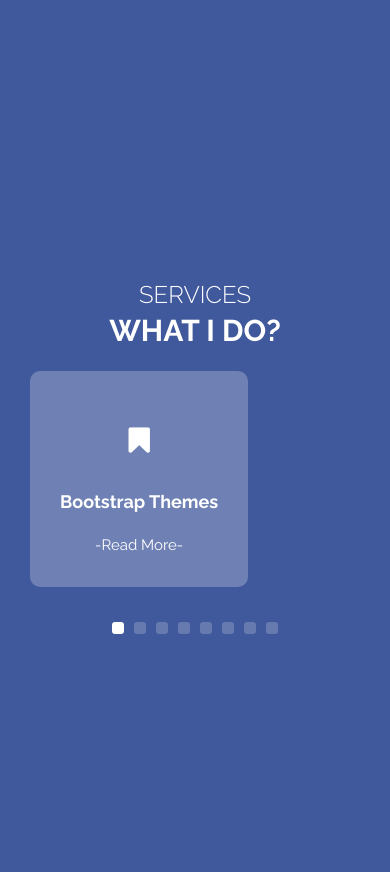
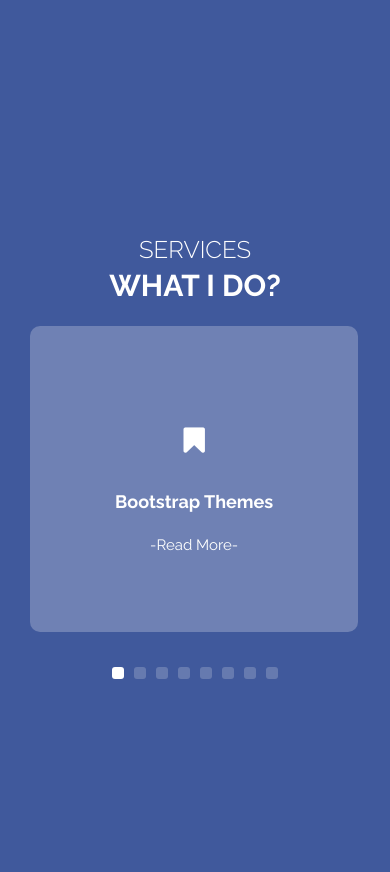
Before and after one commit to MorrisKyalo/MorrisKyalo.github.io, a PHP site: page / in a window 390 px wide. Shown: the part 1665-2537 px from the top of the page. Run offline with PHP 8.4, Linux system fonts and the light colour scheme.

Commit message:
Update responsive.css

```diff
--- a/css/responsive.css
+++ b/css/responsive.css
@@ -54,7 +54,7 @@
 		margin: 0 auto;
 	}
 	.service-box {
-		padding:30px 20px;
+		padding:75px 75px;
 	}
 	.testimonial-content {
 		font-size:18px;
```
